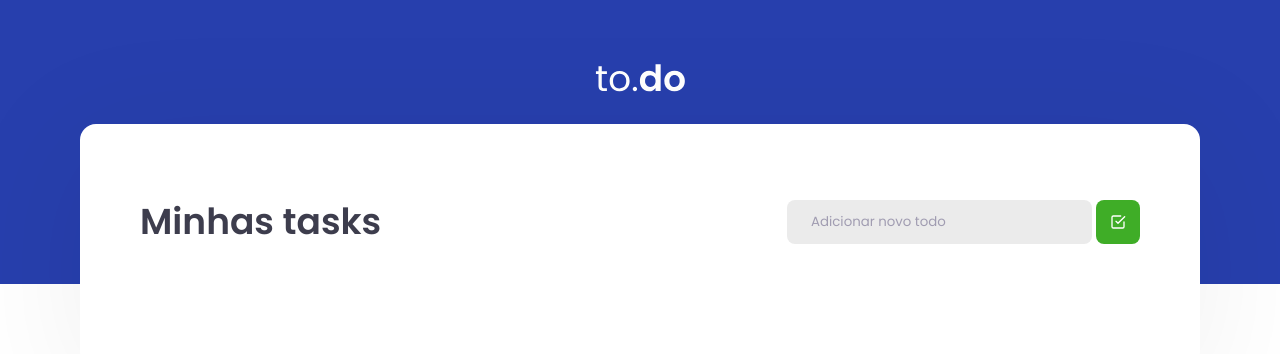
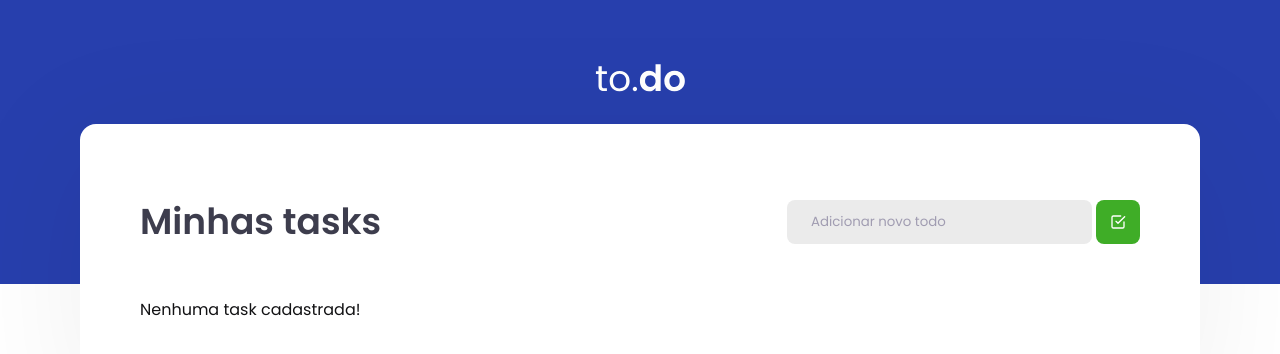
Before and after one commit to Gabrieloczust/react-to-do, a React app: page / in a window 1280 px wide. Shown: the top 354 px of the page. Built offline with nearby package versions, Linux system fonts and the light colour scheme.

Commit message:
# Tasks - Alert empty tasks

```diff
--- a/src/components/TaskList.tsx
+++ b/src/components/TaskList.tsx
@@ -88,6 +88,8 @@ export function TaskList() {
             </li>
           ))}
 
+          {tasks.length === 0 && <span>Nenhuma task cadastrada!</span>}
+
         </ul>
       </main>
     </section>
```
